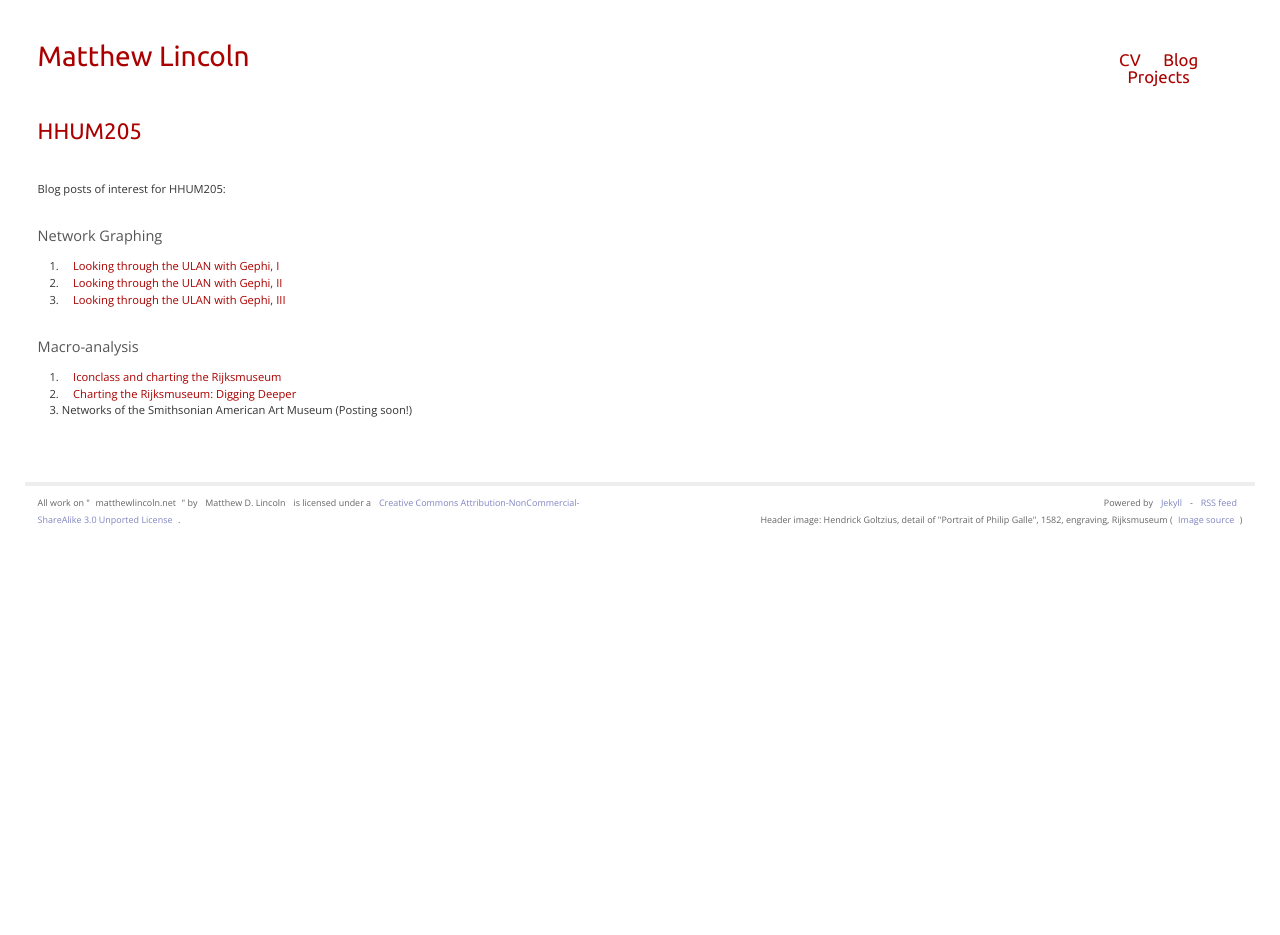
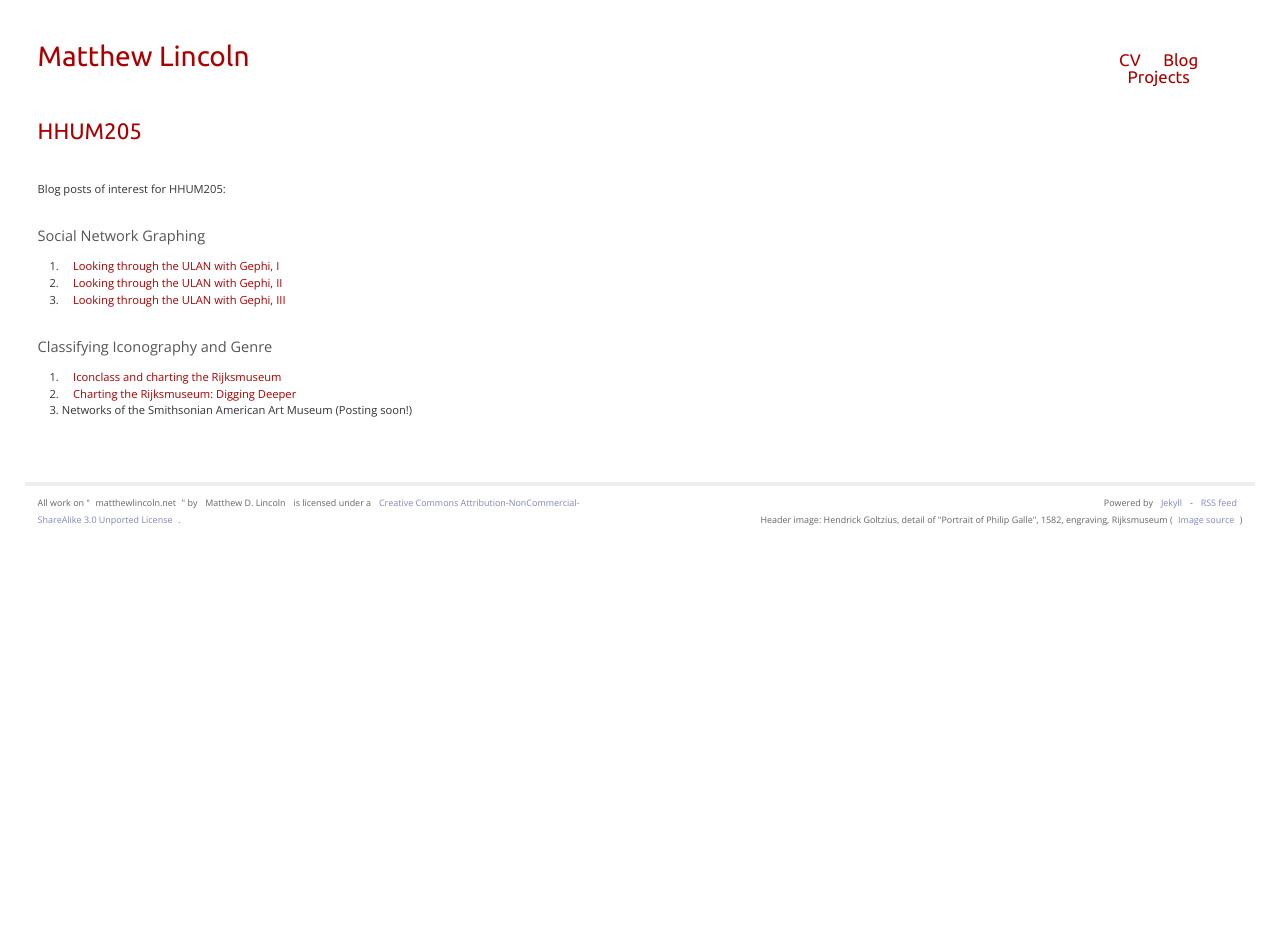
Before and after one commit to mdlincoln/mdlincoln.github.io, a Jekyll site: the page built from hhum205.md, in a window 1280 px wide. Built offline with Jekyll 4.4.1, drawn with Linux system fonts in a browser that asks for light colours.

Commit message:
Better headers

```diff
--- a/hhum205.md
+++ b/hhum205.md
@@ -9,13 +9,13 @@ show_title: yes
 
 Blog posts of interest for HHUM205:
 
-## Network Graphing
+## Social Network Graphing
 
 1. [Looking through the ULAN with Gephi, I](/2013/06/20/looking-through-the-ulan-with-gephi.html)
 2. [Looking through the ULAN with Gephi, II](/2013/06/24/visualizing-the-ulan-through-gephi-ii.html)
 3. [Looking through the ULAN with Gephi, III](/2013/07/02/looking-through-the-ulan-with-gephi-iii.html)
 
-## Macro-analysis
+## Classifying Iconography and Genre
 
 4. [Iconclass and charting the Rijksmuseum](/2013/09/18/iconclass-and-charting-the-rijksmuseum.html)
 5. [Charting the Rijksmuseum: Digging Deeper](/2013/10/04/charting-the-rijksmuseum-digging-deeper.html)
```
